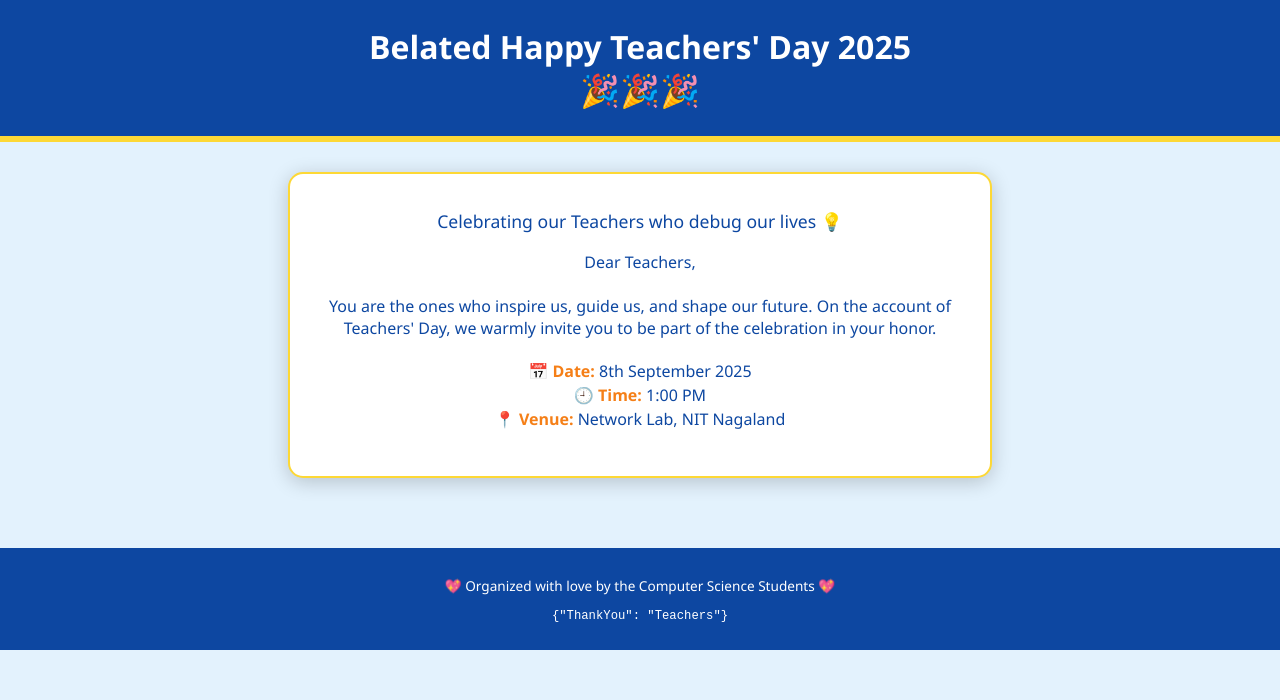
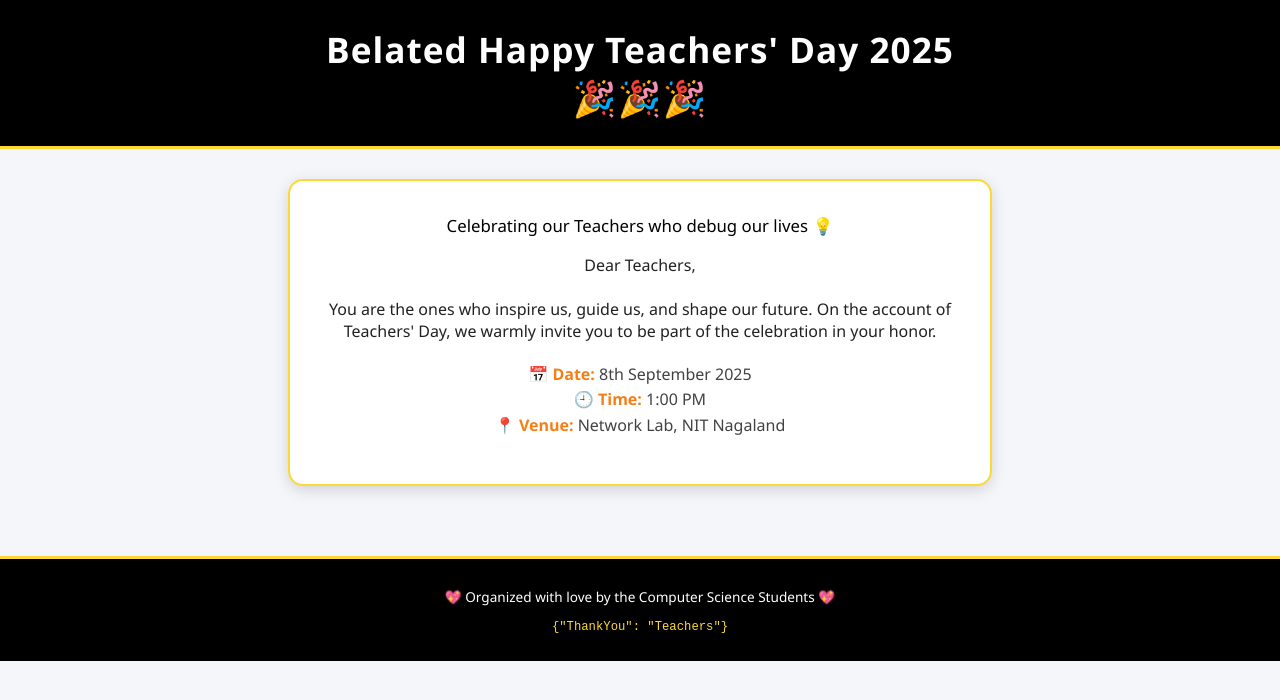
Before and after one commit to Molo312004/teacher-s-day-invitation, a plain HTML site: page index.html in a window 1280 px wide. Drawn offline with Linux system fonts and the light colour scheme.

Commit message:
Updated style.css

```diff
--- a/style.css
+++ b/style.css
@@ -1,27 +1,29 @@
 body {
   margin: 0;
-  font-family: 'Segoe UI', monospace;
-  background: #e3f2fd; /* light blue */
-  color: #0d47a1;      /* navy text */
+  font-family: 'Segoe UI', sans-serif;
+  background: #f4f6f9; /* very light gray-blue for subtle background */
+  color: #212121;      /* dark gray text for readability */
   text-align: center;
 }
 
 header {
-  background: #0d47a1;  /* navy */
+  background: #000;  /* black header */
   color: #fff;
   padding: 25px 15px;
-  border-bottom: 6px solid #fdd835; /* yellow accent */
+  border-bottom: 3px solid #fdd835; /* golden yellow accent */
 }
 
 header h1 {
   margin: 0;
-  font-size: 2em; /* slightly smaller for balance */
+  font-size: 2.2em;
+  letter-spacing: 1px;
 }
 
 .tagline {
-  margin-top: 10px;
-  font-size: 1.1em; /* smaller so it doesn’t overpower details */
+  margin-top: 8px;
+  font-size: 1.05em;
   font-weight: 500;
+  color: #000; /* golden tagline under black header */
 }
 
 .content {
@@ -34,38 +36,41 @@ header h1 {
   padding: 25px;
   max-width: 650px;
   margin: auto;
-  box-shadow: 0 4px 20px rgba(0,0,0,0.2);
-  border: 2px solid #fdd835;
+  box-shadow: 0 4px 15px rgba(0,0,0,0.15);
+  border: 2px solid #fdd835; /* gold border for uniformity */
 }
 
 h2 {
-  color: #1565c0; /* brighter blue */
-  font-size: 1.5em; /* reduced for better proportion */
+  color: #1565c0; /* deep blue heading for contrast */
+  font-size: 1.5em;
+  margin-bottom: 15px;
 }
 
 .details {
   margin: 20px 0;
-  font-size: 1em; /* balanced size for readability */
-  line-height: 1.5em;
+  font-size: 1em;
+  line-height: 1.6em;
+  color: #424242; /* softer dark gray */
 }
 
 .label {
   font-weight: bold;
-  color: #f57f17; /* golden orange */
+  color: #f57f17; /* golden orange for labels */
 }
 
 footer {
   margin-top: 40px;
   padding: 15px;
-  background: #0d47a1;
+  background: #000; /* black footer */
   color: #ffffff;
-  font-size: 0.85em; /* smaller footer text */
+  font-size: 0.85em;
+  border-top: 3px solid #fdd835; /* gold line for balance */
 }
 
 .code-snippet {
   margin-top: 8px;
   font-family: "Courier New", monospace;
-  color: #ffffff;
+  color: #fdd835; /* gold text to match theme */
   font-size: 0.9em;
 }
 
@@ -78,6 +83,6 @@ footer {
     font-size: 0.95em;
   }
   .tagline {
-    font-size: 1em;
+    font-size: 0.95em;
   }
 }
```
